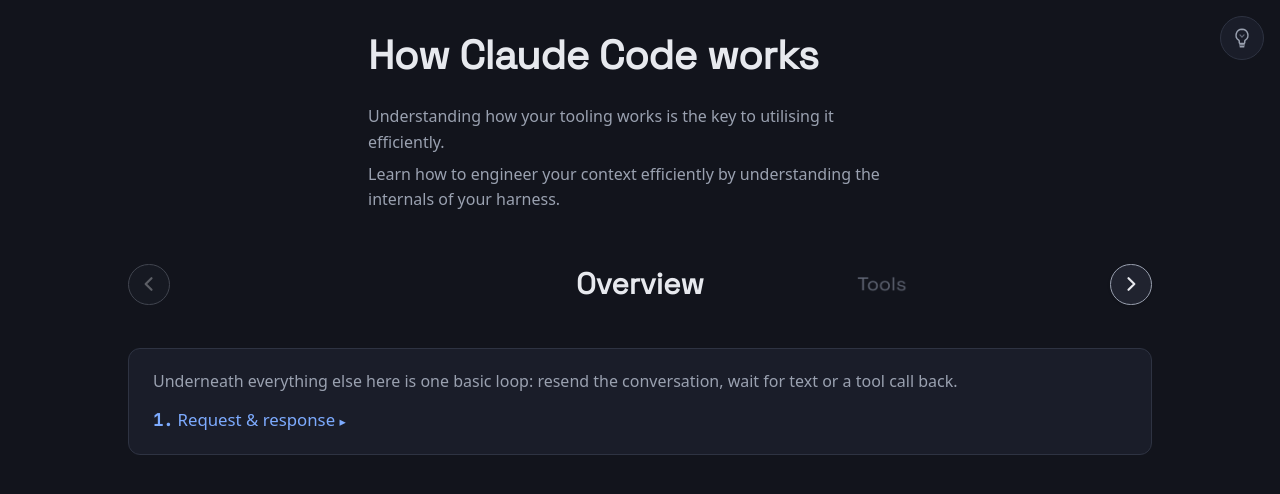
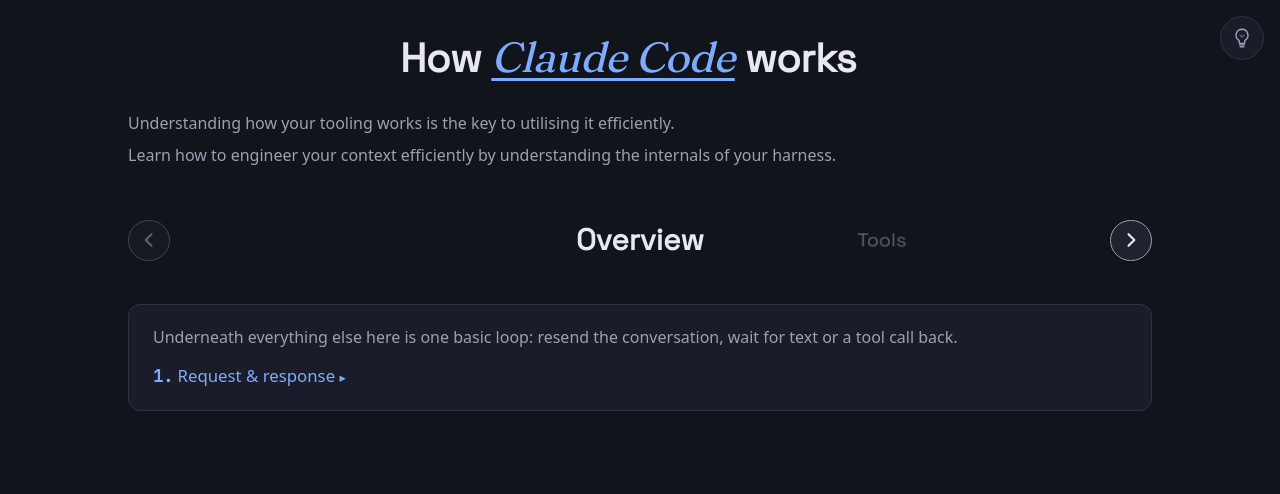
Before and after one commit to comp4020-agentic-coding-studio/comp4020-ass1-coreyweir, a website built with Vite: page index.html in a window 1280 px wide. Built offline with nearby package versions, Linux system fonts and the light colour scheme.

Commit message:
Give the title a typeset, less-technical accent; widen the subtitle
- 'Claude Code' in italic Fraunces + underline + accent colour, standing
  apart from the Space Grotesk used for 'How'/'works' and the nav — a fun-
  explainer heading treatment rather than a uniformly technical one.
  Self-hosted (latin subset only), same reasoning as the other fonts.
- Split the intro into a narrower centred title block and a wider subtitle
  block matching the carousel section's width below it, per feedback.

```diff
--- a/index.html
+++ b/index.html
@@ -20,12 +20,16 @@
     </button>
     <main>
       <div class="intro">
-        <h1>How Claude Code works</h1>
-        <p>Understanding how your tooling works is the key to utilising it efficiently.</p>
-        <p>
-          Learn how to engineer your context efficiently by understanding the internals
-          of your harness.
-        </p>
+        <div class="intro-title">
+          <h1>How <em class="title-emphasis">Claude Code</em> works</h1>
+        </div>
+        <div class="intro-subtitle">
+          <p>Understanding how your tooling works is the key to utilising it efficiently.</p>
+          <p>
+            Learn how to engineer your context efficiently by understanding the internals
+            of your harness.
+          </p>
+        </div>
       </div>
       <div class="carousel" aria-roledescription="carousel" aria-label="How Claude Code works">
         <nav class="step-nav" aria-label="Step navigation" id="step-nav"></nav>
--- a/package.json
+++ b/package.json
@@ -25,6 +25,7 @@
   },
   "packageManager": "pnpm@11.9.0",
   "dependencies": {
+    "@fontsource/fraunces": "^5.3.0",
     "@fontsource/jetbrains-mono": "^5.3.0",
     "@fontsource/space-grotesk": "^5.3.0"
   }
--- a/styles.css
+++ b/styles.css
@@ -16,6 +16,7 @@
   --code-ink: #d6dbe6;
   --font-display: "Space Grotesk", system-ui, sans-serif;
   --font-mono: "JetBrains Mono", ui-monospace, "SFMono-Regular", "Menlo", monospace;
+  --font-serif: "Fraunces", "Georgia", serif;
 }
 
 :root[data-theme="light"] {
@@ -142,23 +143,46 @@ a {
     0 0 28px 6px rgb(255 200 60 / 25%);
 }
 
-/* Intro: the block sits centred on the page, but the text inside it reads
-   left-justified rather than centred line-by-line. */
+/* Intro: title sits in a narrower centred block; the subtitle copy below it
+   is deliberately wider — as wide as the carousel section beneath both of
+   them — while both stay left-justified rather than centred line-by-line. */
 .intro {
-  max-width: 34rem;
   margin: 0 auto 2.5rem;
+}
+
+.intro-title {
+  max-width: 30rem;
+  margin: 0 auto 1.25rem;
   text-align: left;
 }
 
-.intro h1 {
+.intro-title h1 {
   font-family: var(--font-display);
   font-weight: 700;
   font-size: 2.5rem;
   letter-spacing: -0.01em;
-  margin: 0 0 1rem;
+  margin: 0;
 }
 
-.intro p {
+/* The one emphasised word: a different, more "typeset" face (Fraunces
+   italic) plus an underline, standing apart from the Space Grotesk used
+   everywhere else — a fun-explainer accent on the title, not the nav. */
+.title-emphasis {
+  font-family: var(--font-serif);
+  font-style: italic;
+  font-weight: 600;
+  font-size: 1.05em;
+  color: var(--accent);
+  text-decoration: underline;
+  text-decoration-thickness: 0.06em;
+  text-underline-offset: 0.14em;
+}
+
+.intro-subtitle {
+  text-align: left;
+}
+
+.intro-subtitle p {
   color: var(--muted);
   margin: 0.4rem 0;
 }
@@ -449,7 +473,7 @@ a {
     font-size: 1.4rem;
   }
 
-  .intro h1 {
+  .intro-title h1 {
     font-size: 1.9rem;
 
     /* Clears the fixed theme toggle, which sits over this top-right corner
```
Also changed, not shown: main.ts (+6 -3 lines), pnpm-lock.yaml.
